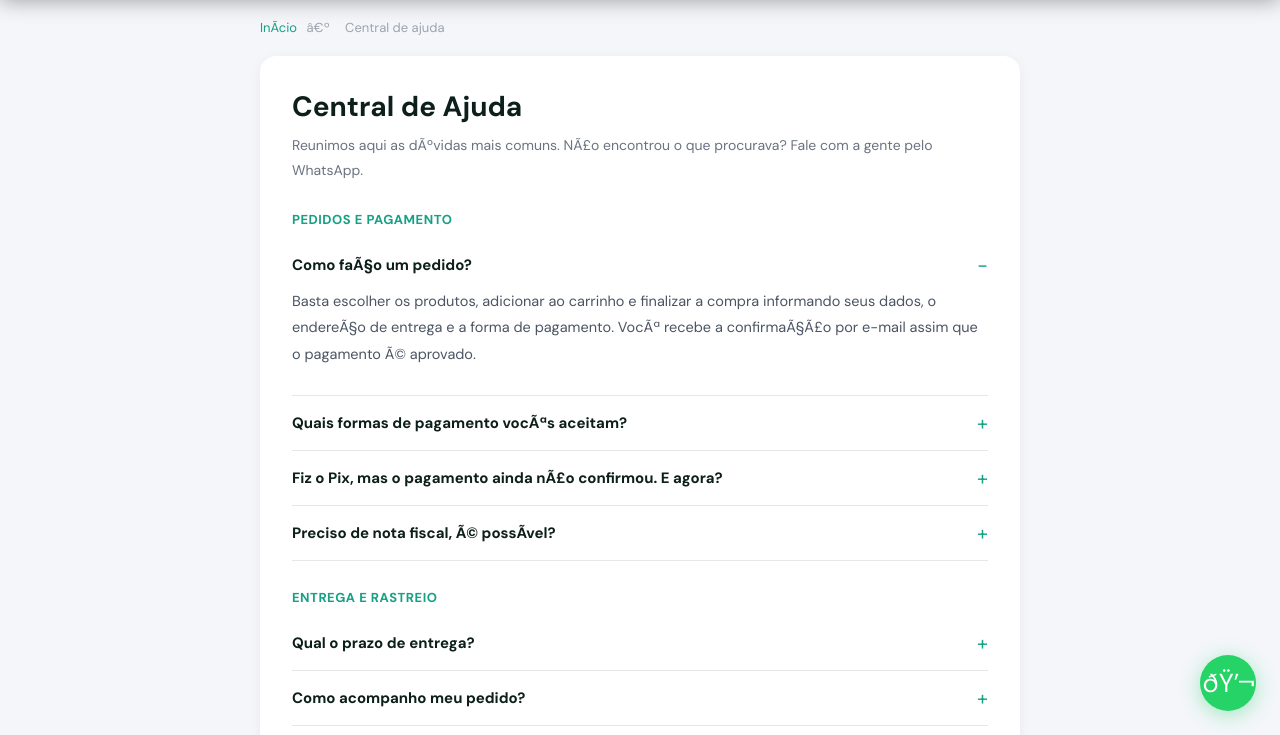
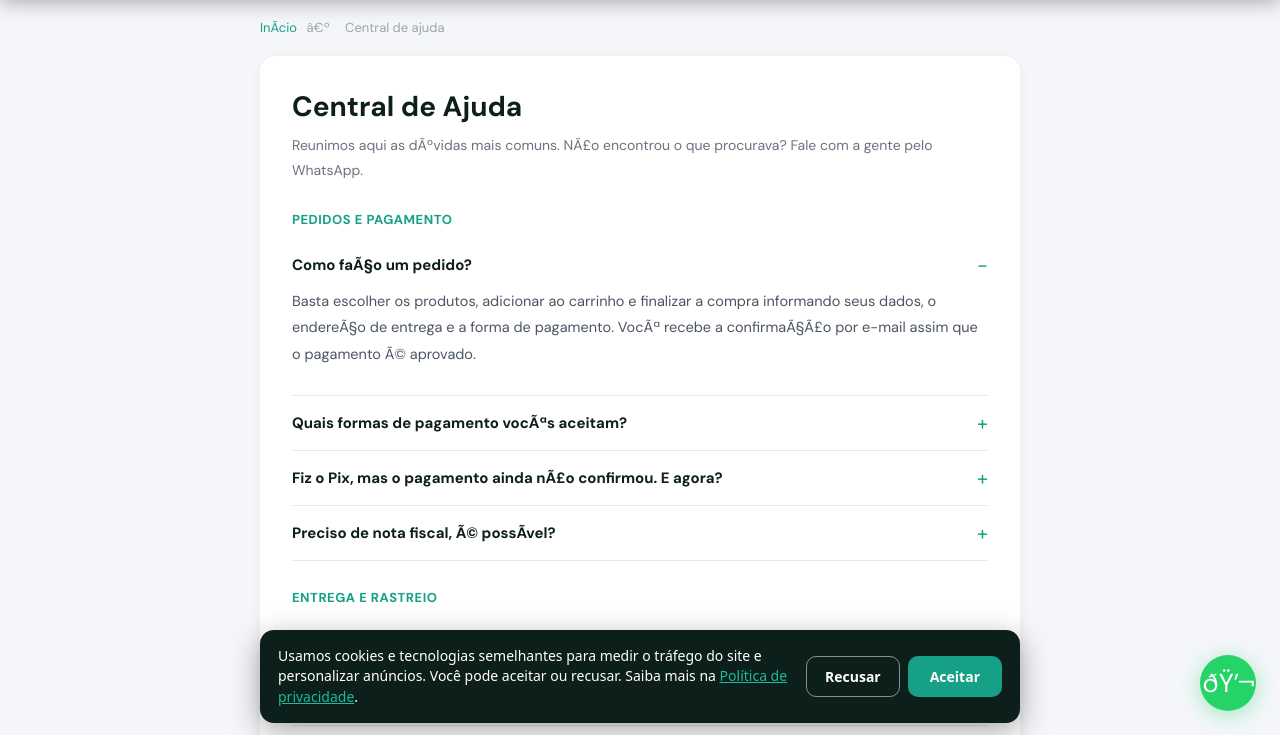
Before and after one commit to jeffersonjra-eng/techlifestore, a plain HTML site: page ajuda.html in a window 1280 px wide. Shown: the part 65-800 px from the top of the page. Drawn offline with Linux system fonts and the light colour scheme.

Commit message:
Aviso de cookies (LGPD) com Consent Mode e consentimento do Meta Pixel

```diff
--- a/ajuda.html
+++ b/ajuda.html
@@ -1,6 +1,7 @@
 <!DOCTYPE html>
 <html lang="pt-BR">
 <head>
+  <script src="/cookies.js"></script>
   <!-- Google tag (gtag.js) - Google Analytics -->
   <script async src="https://www.googletagmanager.com/gtag/js?id=G-Z1H8LWTK8P"></script>
   <script>
@@ -20,6 +21,7 @@
   t.src=v;s=b.getElementsByTagName(e)[0];
   s.parentNode.insertBefore(t,s)}(window, document,'script',
   'https://connect.facebook.net/en_US/fbevents.js');
+  fbq('consent', window.tlConsentimento === 'aceito' ? 'grant' : 'revoke');
   fbq('init', '211642158119561');
   fbq('track', 'PageView');
   </script>
--- /dev/null
+++ b/cookies.js
@@ -0,0 +1,79 @@
+// Aviso de cookies (LGPD) + Google Consent Mode v2 + Meta Pixel consent.
+// Carregado no topo do <head> de todas as paginas, ANTES das tags de rastreamento.
+// Enquanto o visitante nao aceitar, Google Analytics/Ads e Meta Pixel ficam sem
+// gravar cookies. A escolha fica salva no navegador (localStorage).
+(function () {
+  var CHAVE = 'tl_cookie_consent';
+  var estado = null;
+  try { estado = localStorage.getItem(CHAVE); } catch (e) {}
+
+  window.dataLayer = window.dataLayer || [];
+  function gtag() { window.dataLayer.push(arguments); }
+  var NEGADO = { ad_storage: 'denied', analytics_storage: 'denied', ad_user_data: 'denied', ad_personalization: 'denied' };
+  var ACEITO = { ad_storage: 'granted', analytics_storage: 'granted', ad_user_data: 'granted', ad_personalization: 'granted' };
+
+  gtag('consent', 'default', estado === 'aceito' ? ACEITO : NEGADO);
+  window.tlConsentimento = estado;
+
+  function salvar(valor) {
+    try { localStorage.setItem(CHAVE, valor); } catch (e) {}
+    window.tlConsentimento = valor;
+    gtag('consent', 'update', valor === 'aceito' ? ACEITO : NEGADO);
+    if (window.fbq) { window.fbq('consent', valor === 'aceito' ? 'grant' : 'revoke'); }
+  }
+
+  var barra = null;
+  var pilula = null;
+
+  function esconderBarra() { if (barra) { barra.style.display = 'none'; } }
+  function mostrarPilula() { if (pilula) { pilula.style.display = 'block'; } }
+
+  function criarBarra() {
+    barra = document.createElement('div');
+    barra.setAttribute('role', 'dialog');
+    barra.setAttribute('aria-label', 'Aviso de cookies');
+    barra.style.cssText = 'position:fixed;left:12px;right:12px;bottom:12px;z-index:2147483000;max-width:760px;margin:0 auto;background:#0d1f1b;color:#fff;border-radius:14px;padding:16px 18px;box-shadow:0 8px 30px rgba(0,0,0,.35);font:14px/1.45 system-ui,-apple-system,Segoe UI,Roboto,sans-serif;display:flex;flex-wrap:wrap;gap:12px;align-items:center;justify-content:space-between';
+    var txt = document.createElement('div');
+    txt.style.cssText = 'flex:1 1 320px;min-width:0';
+    txt.innerHTML = 'Usamos cookies e tecnologias semelhantes para medir o tr\u00e1fego do site e personalizar an\u00fancios. Voc\u00ea pode aceitar ou recusar. Saiba mais na <a href="/privacidade" style="color:#1abc9c;text-decoration:underline">Pol\u00edtica de privacidade</a>.';
+    var acoes = document.createElement('div');
+    acoes.style.cssText = 'display:flex;gap:8px;flex:0 0 auto';
+    var recusar = document.createElement('button');
+    recusar.type = 'button';
+    recusar.textContent = 'Recusar';
+    recusar.style.cssText = 'background:transparent;color:#fff;border:1px solid rgba(255,255,255,.5);border-radius:10px;padding:10px 18px;font:600 14px system-ui,sans-serif;cursor:pointer';
+    var aceitar = document.createElement('button');
+    aceitar.type = 'button';
+    aceitar.textContent = 'Aceitar';
+    aceitar.style.cssText = 'background:#16a085;color:#fff;border:0;border-radius:10px;padding:10px 22px;font:600 14px system-ui,sans-serif;cursor:pointer';
+    recusar.onclick = function () { salvar('recusado'); esconderBarra(); mostrarPilula(); };
+    aceitar.onclick = function () { salvar('aceito'); esconderBarra(); mostrarPilula(); };
+    acoes.appendChild(recusar);
+    acoes.appendChild(aceitar);
+    barra.appendChild(txt);
+    barra.appendChild(acoes);
+    document.body.appendChild(barra);
+  }
+
+  function criarPilula() {
+    pilula = document.createElement('button');
+    pilula.type = 'button';
+    pilula.textContent = 'Cookies';
+    pilula.setAttribute('aria-label', 'Alterar prefer\u00eancias de cookies');
+    pilula.style.cssText = 'position:fixed;left:12px;bottom:12px;z-index:2147482000;background:#0d1f1b;color:#fff;border:0;border-radius:999px;padding:6px 12px;font:12px system-ui,sans-serif;opacity:.75;cursor:pointer;display:none';
+    pilula.onclick = function () {
+      pilula.style.display = 'none';
+      if (barra) { barra.style.display = 'flex'; }
+    };
+    document.body.appendChild(pilula);
+  }
+
+  function iniciar() {
+    criarBarra();
+    criarPilula();
+    if (estado === 'aceito' || estado === 'recusado') { esconderBarra(); mostrarPilula(); }
+  }
+
+  if (document.readyState === 'loading') { document.addEventListener('DOMContentLoaded', iniciar); }
+  else { iniciar(); }
+})();
```
Also changed, not shown: carrinho.html (+2 -0 lines), index.html (+2 -0 lines), obrigado.html (+2 -0 lines), privacidade.html (+2 -0 lines), produto.html (+2 -0 lines), rastreio.html (+2 -0 lines), sobre.html (+2 -0 lines), termos.html (+2 -0 lines), trabalhe-conosco.html (+2 -0 lines), trocas-devolucoes.html (+2 -0 lines).
